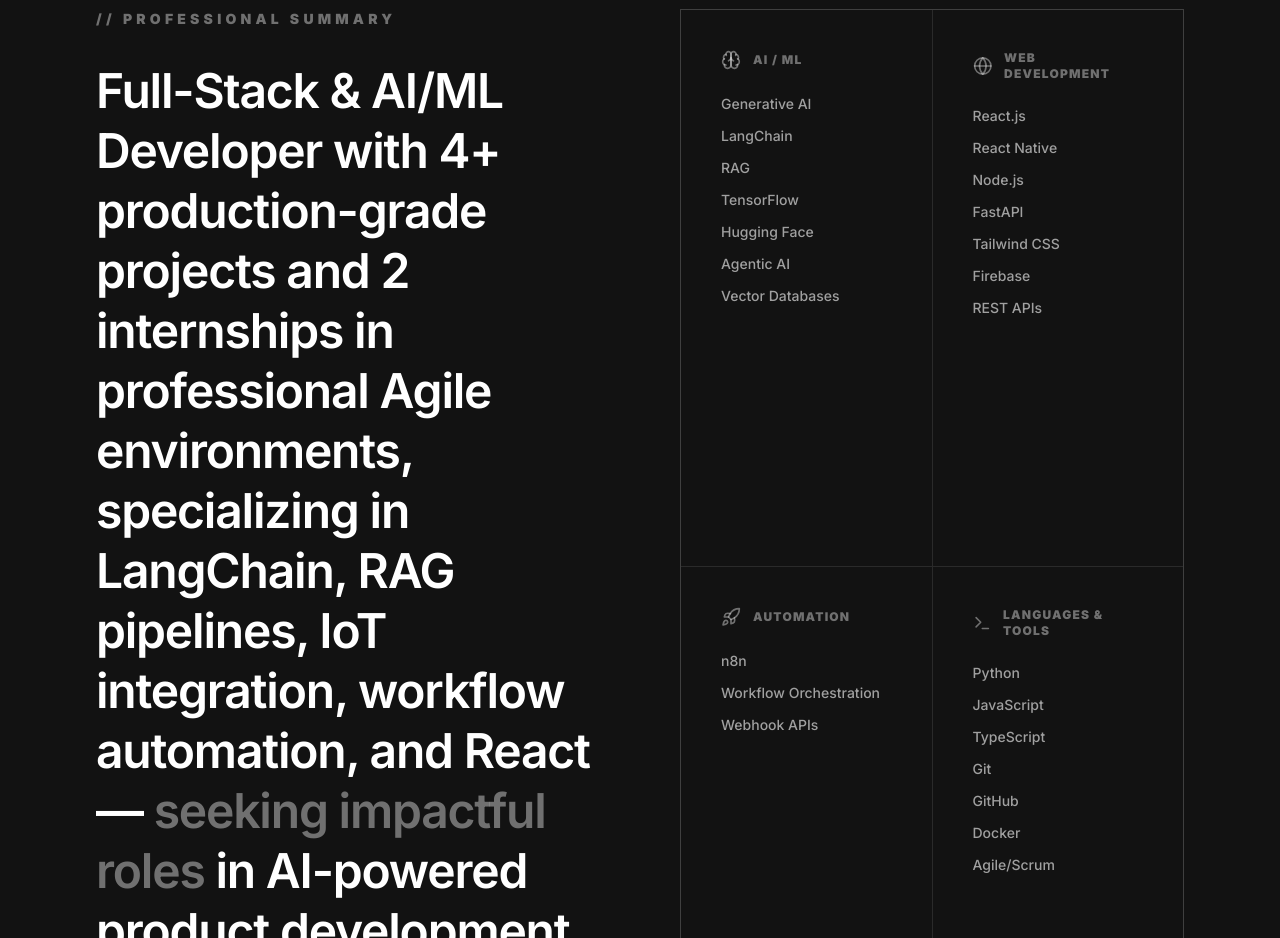
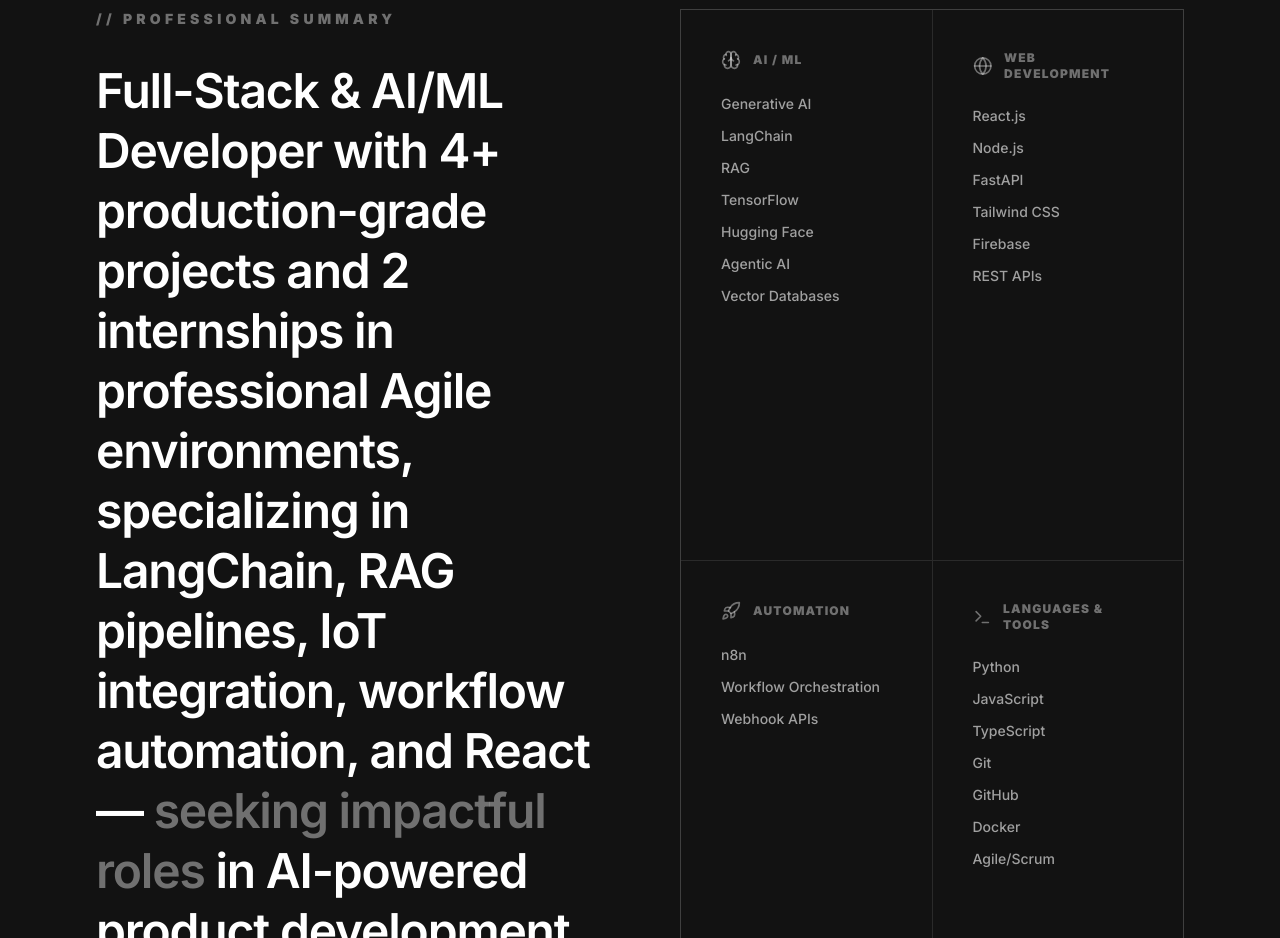
Before and after one commit to Jatiiiiiiiin/portfolioo, a Next.js app: page / in a window 1280 px wide. Shown: the part 4120-5058 px from the top of the page. Built offline with nearby package versions, Linux system fonts and the light colour scheme.

Commit message:
feat: define resume data structure and add personal profile details

```diff
--- a/src/data/resume.ts
+++ b/src/data/resume.ts
@@ -100,7 +100,7 @@
     },
     {
       category: "Web Development",
-      items: ["React.js", "React Native", "Node.js", "FastAPI", "Tailwind CSS", "Firebase", "REST APIs"]
+      items: ["React.js", "Node.js", "FastAPI", "Tailwind CSS", "Firebase", "REST APIs"]
     },
     {
       category: "Automation",
```
